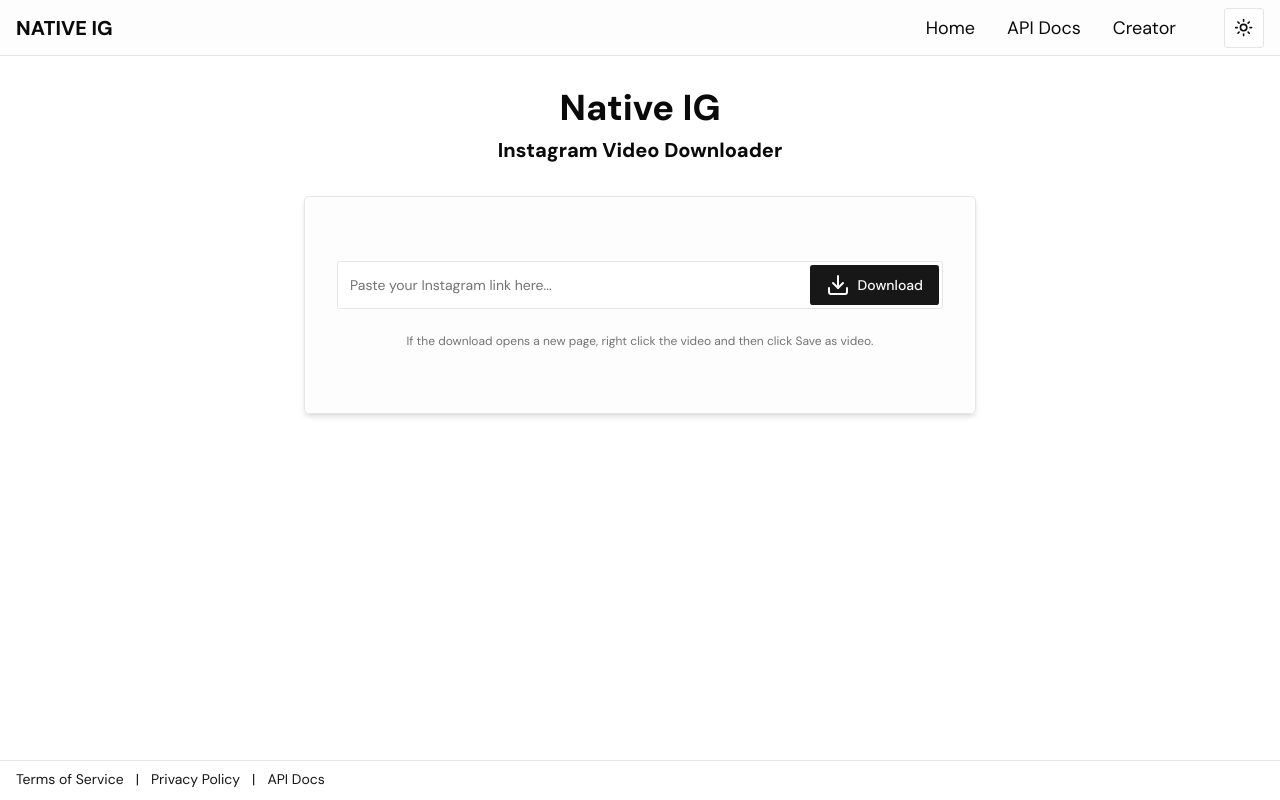
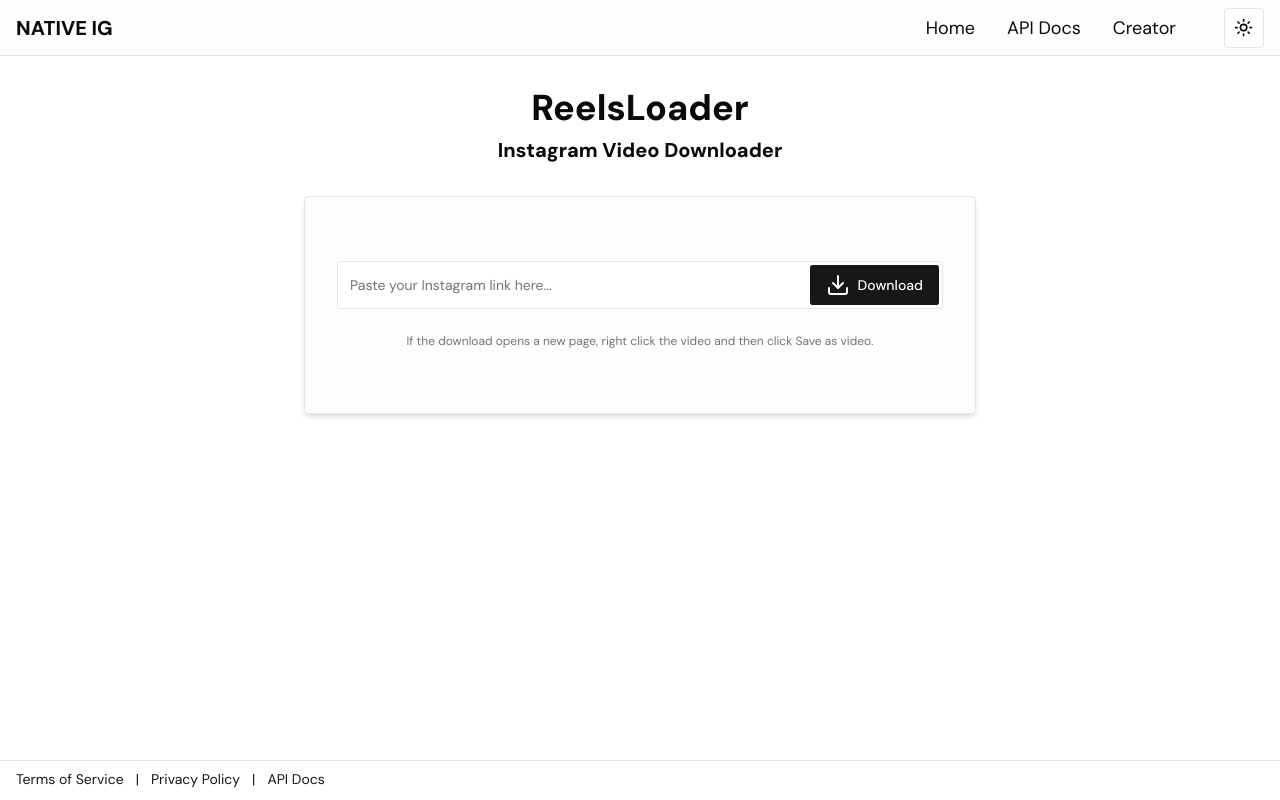
Before and after one commit to alirezalali/ReelsLoader, a Next.js app: page / in a window 1280 px wide. Built offline with nearby package versions, Linux system fonts and the light colour scheme.

Commit message:
Update page.tsx

```diff
--- a/src/app/page.tsx
+++ b/src/app/page.tsx
@@ -4,7 +4,7 @@ export default function HomePage() {
   return (
     <div className="flex flex-col py-8">
       <h1 className="text-balance mb-2 text-center text-4xl font-extrabold">
-      Native IG
+      ReelsLoader
       </h1>
       <p className="text-balance mb-4 text-center text-xl font-extrabold">Instagram Video Downloader</p>
       <section className="flex flex-col items-center justify-center gap-4">
```
